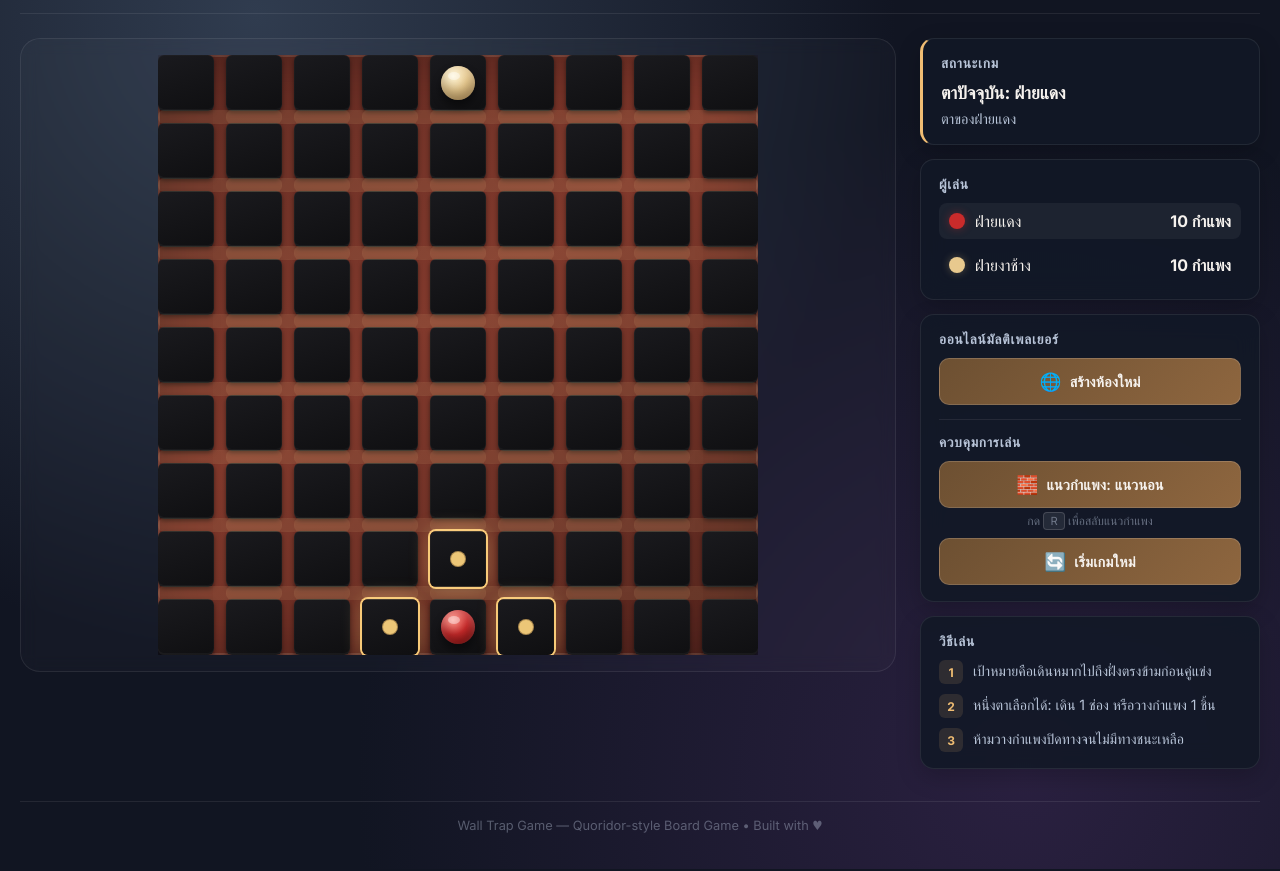
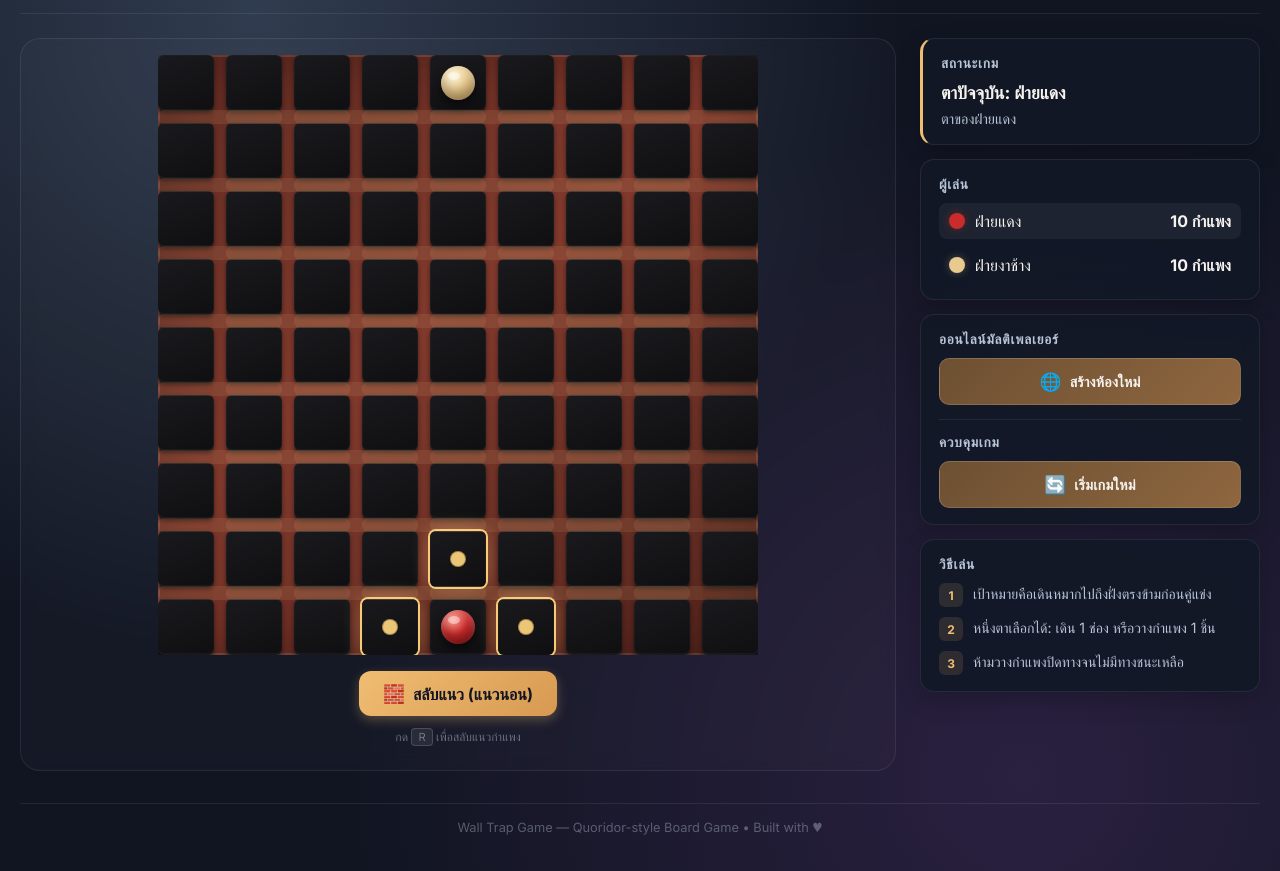
Before and after one commit to Thatsadon9/Quoridor, a website built with Vite: page index.html in a window 1280 px wide. Shown: the part 81-952 px from the top of the page. Built offline with nearby package versions, Linux system fonts and the light colour scheme; no server answers.

Commit message:
UI Optimized

```diff
--- a/index.html
+++ b/index.html
@@ -38,6 +38,13 @@
         <section class="board-shell" aria-label="กระดานเกม">
           <div class="board-wrapper">
             <div id="board" class="board"></div>
+          </div>
+
+          <div class="quick-controls">
+            <button id="orientationBtn" class="quick-btn" type="button">
+              <span class="btn-icon">🧱</span> แนวนอน
+            </button>
+            <p class="shortcut-hint desktop-only">กด <kbd>R</kbd> เพื่อสลับแนวกำแพง</p>
           </div>
         </section>
 
@@ -85,12 +92,7 @@
 
             <hr class="divider">
 
-            <h2>ควบคุมการเล่น</h2>
-            <button id="orientationBtn" type="button">
-              <span class="btn-icon">🧱</span>
-              แนวกำแพง: แนวนอน
-            </button>
-            <p class="shortcut-hint">กด <kbd>R</kbd> เพื่อสลับแนวกำแพง</p>
+            <h2>ควบคุมเกม</h2>
             <button id="newGameBtn" type="button">
               <span class="btn-icon">🔄</span>
               เริ่มเกมใหม่
--- a/script.js
+++ b/script.js
@@ -437,7 +437,7 @@ function updatePanel() {
   statusTextEl.textContent = state.message;
   redWallsEl.textContent = `${state.players[0].wallsLeft} กำแพง`;
   ivoryWallsEl.textContent = `${state.players[1].wallsLeft} กำแพง`;
-  orientationBtn.innerHTML = `<span class="btn-icon">🧱</span> แนวกำแพง: ${state.orientation === "horizontal" ? "แนวนอน" : "แนวตั้ง"}`;
+  orientationBtn.innerHTML = `<span class="btn-icon">🧱</span> สลับแนว (${state.orientation === "horizontal" ? "แนวนอน" : "แนวตั้ง"})`;
 
   // Highlight active player row
   if (playerRowRed) playerRowRed.classList.toggle("active", state.currentPlayer === 0);
--- a/style.css
+++ b/style.css
@@ -130,8 +130,9 @@ body {
 /* --- Board Shell --- */
 .board-shell {
   display: flex;
+  flex-direction: column;
   justify-content: center;
-  align-items: flex-start;
+  align-items: center;
   border-radius: 20px;
   background: rgba(255, 255, 255, 0.02);
   border: 1px solid var(--border-subtle);
@@ -144,6 +145,44 @@ body {
   overflow-y: visible;
   max-width: 100%;
   -webkit-overflow-scrolling: touch;
+}
+
+.quick-controls {
+  margin-top: 16px;
+  display: flex;
+  flex-direction: column;
+  align-items: center;
+  gap: 8px;
+}
+
+.quick-btn {
+  background: linear-gradient(135deg, #f0bd73, #d89951);
+  color: #111522;
+  border: none;
+  border-radius: 12px;
+  padding: 12px 24px;
+  font-size: 1rem;
+  font-weight: 700;
+  font-family: "Inter", sans-serif;
+  cursor: pointer;
+  box-shadow: 0 4px 12px rgba(240, 189, 115, 0.3);
+  transition: transform var(--transition-fast), filter var(--transition-fast);
+  display: flex;
+  align-items: center;
+  gap: 8px;
+}
+
+.quick-btn:hover {
+  filter: brightness(1.1);
+  transform: translateY(-2px);
+}
+
+.quick-btn:active {
+  transform: translateY(0);
+}
+
+.desktop-only {
+  display: block;
 }
 
 .board {
@@ -780,6 +819,10 @@ kbd {
   .win-title {
     font-size: 1.5rem;
   }
+
+  .desktop-only {
+    display: none;
+  }
 }
 
 @media (max-width: 420px) {
```
